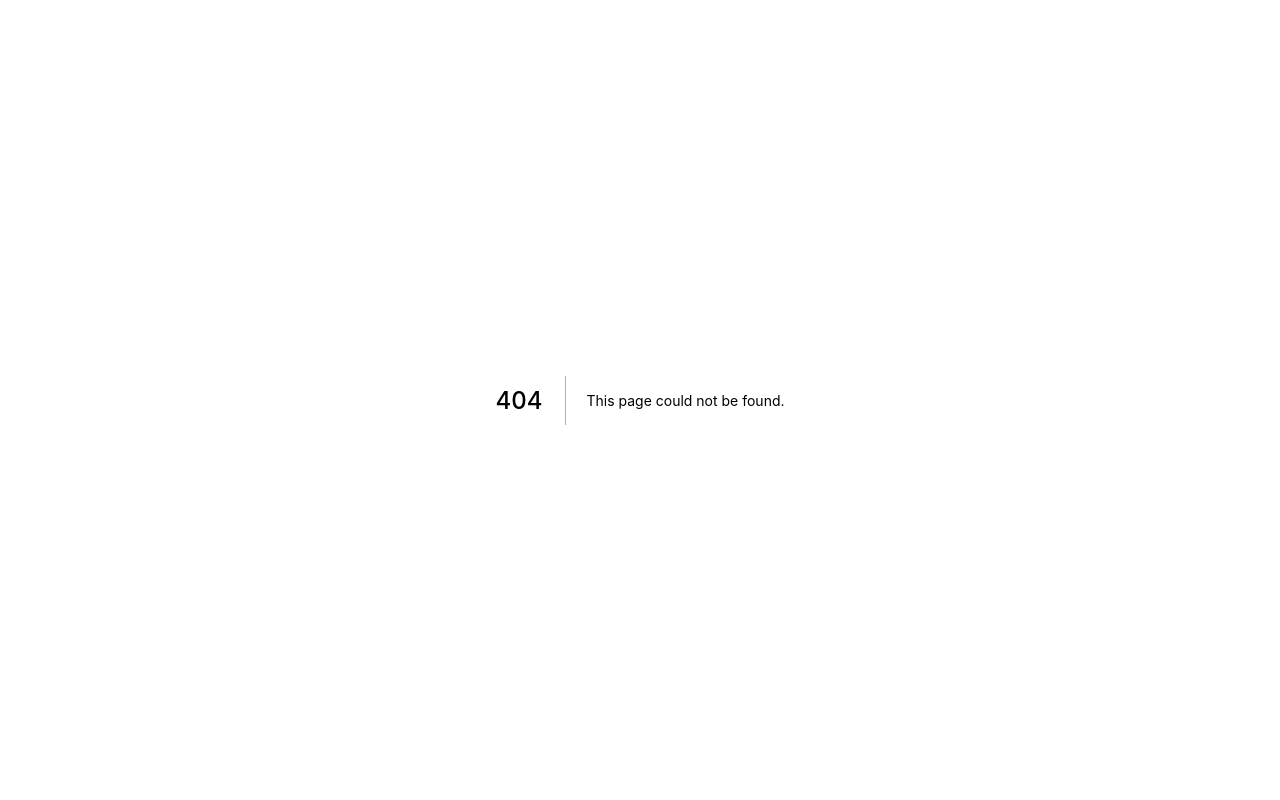
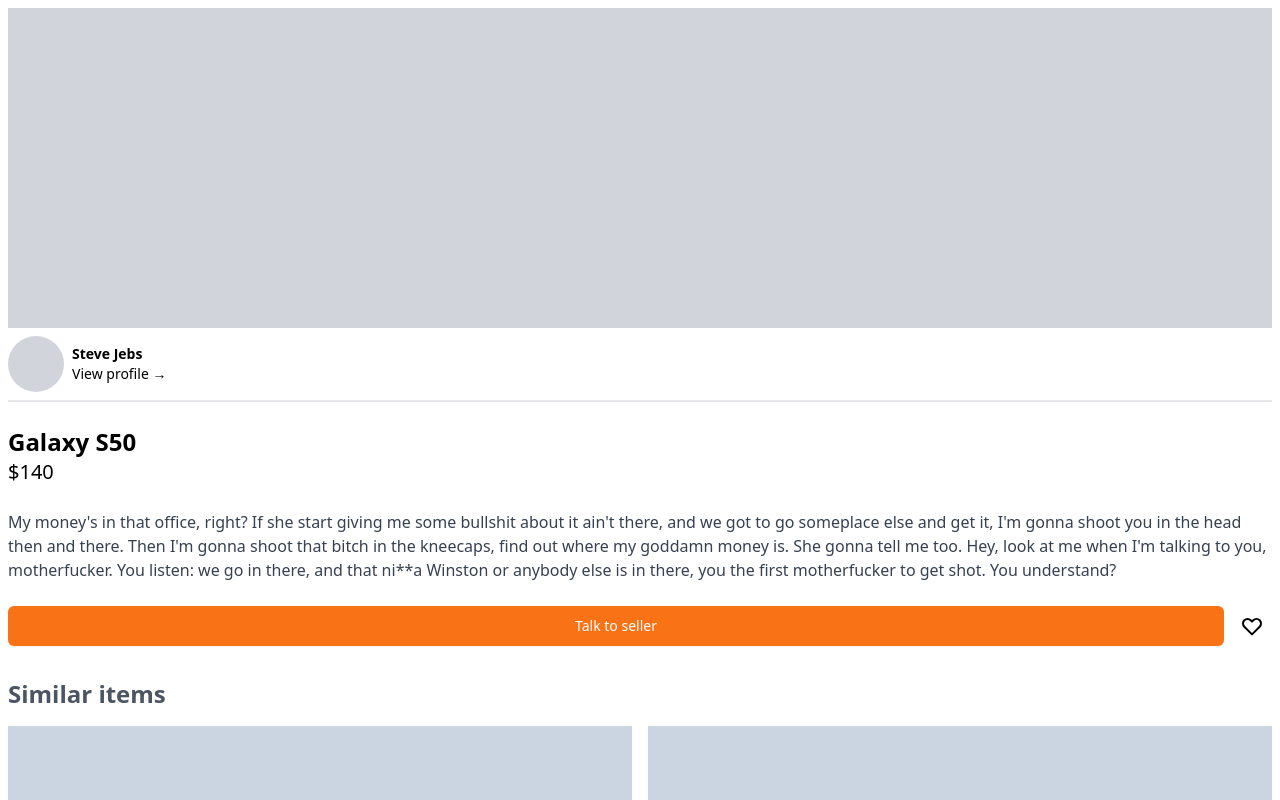
Before and after one commit to dong-park/carrot-market, a Next.js app: page /items/1 in a window 1280 px wide. Before the commit this address had no page. Shown: the top 800 px of the page. Built offline with nearby package versions, Linux system fonts and the light colour scheme.

Commit message:
5.4 Item Detail

```diff
--- /dev/null
+++ b/pages/items/[id].tsx
@@ -0,0 +1,70 @@
+import type { NextPage } from "next";
+
+const ItemDetail: NextPage = () => {
+  return (
+    <div>
+      <div className="mt-2 mx-2 mb-6">
+      <div
+            className="h-80 w-full bg-gray-300"
+          />
+        <div className="flex items-center border-b-2 py-2">
+          <div
+            className="h-14 w-14 bg-gray-300 rounded-full"
+          />
+          <div className="mx-2 text-sm">
+            <p className=" font-bold">Steve Jebs</p>
+            <p>View profile &rarr;</p>
+          </div>
+        </div>
+        <div className="mt-6">
+          <h1 className="text-2xl font-bold">Galaxy S50</h1>
+          <p className="text-xl font-medium">$140</p>
+          <p className="text-base my-6 text-gray-700">
+            My money&apos;s in that office, right? If she start giving me some
+            bullshit about it ain&apos;t there, and we got to go someplace else
+            and get it, I&apos;m gonna shoot you in the head then and there.
+            Then I&apos;m gonna shoot that bitch in the kneecaps, find out where
+            my goddamn money is. She gonna tell me too. Hey, look at me when
+            I&apos;m talking to you, motherfucker. You listen: we go in there,
+            and that ni**a Winston or anybody else is in there, you the first
+            motherfucker to get shot. You understand?
+          </p>
+          <div className="flex mt-2 justify-between space-x-2">
+            <button className="w-full bg-orange-500 text-white font-medium text-sm h-10 rounded-md shadow-sm hover:bg-orange-600 focus:outline-none focus:ring focus:ring-offset-2 focus:ring-orange-500">Talk to seller</button>
+            <button className="p-2 hover:bg-gray-200 rounded-md">
+              <svg
+                className="h-6 w-6 "
+                xmlns="http://www.w3.org/2000/svg"
+                fill="none"
+                viewBox="0 0 24 24"
+                stroke="currentColor"
+                aria-hidden="true"
+              >
+                <path
+                  strokeLinecap="round"
+                  strokeLinejoin="round"
+                  strokeWidth="2"
+                  d="M4.318 6.318a4.5 4.5 0 000 6.364L12 20.364l7.682-7.682a4.5 4.5 0 00-6.364-6.364L12 7.636l-1.318-1.318a4.5 4.5 0 00-6.364 0z"
+                />
+              </svg>
+            </button>
+          </div>
+        </div>
+      </div>
+      <div className="p-2">
+        <h2 className="text-2xl font-bold text-gray-600 mb-4">Similar items</h2>
+        <div className="grid grid-cols-2 gap-4">
+          {[1, 2, 3, 4, 5, 6].map((_, i) => (
+            <div key={i}>
+              <div className="h-56 w-full bg-slate-300 b"/>
+              <h3 className="text-gray-700 -mb-1">Galaxy S60</h3>
+              <p className="text-sm font-medium text-gray-700">$6</p>
+            </div>
+          ))}
+        </div>
+      </div>
+    </div>
+  );
+};
+
+export default ItemDetail;
```
